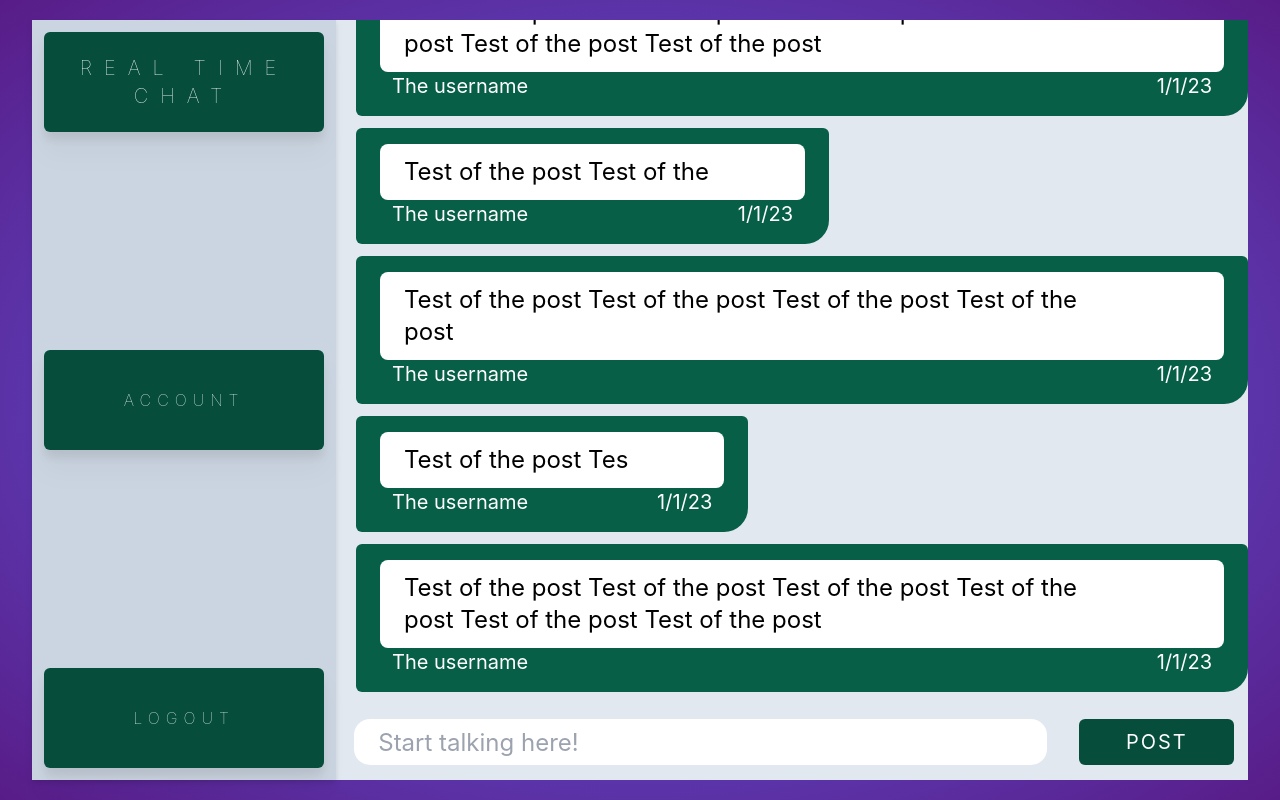
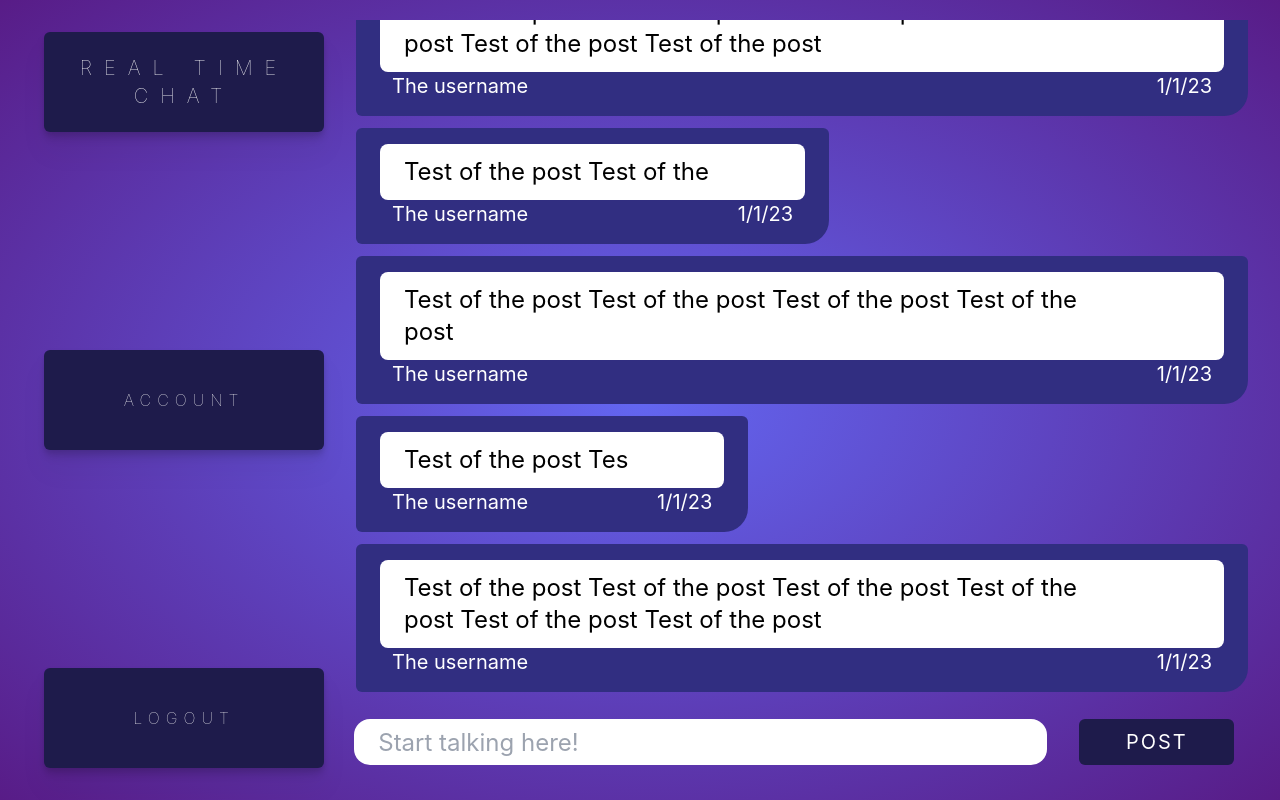
Before and after one commit to DSam87/real-time-chat-mern-frontend-v2, a React (Create React App) app: page /dashboard in a window 1280 px wide. Built offline with nearby package versions, Linux system fonts and the light colour scheme.

Commit message:
update color styles

```diff
--- a/src/components/Dash/ChatBox.jsx
+++ b/src/components/Dash/ChatBox.jsx
@@ -3,9 +3,9 @@ import ChatBoxForm from "./ChatBoxForm";
 
 function ChatBox() {
   return (
-    <div className="w-[75%] h-[100%]  flex-auto bg-slate-200 flex-grow-0">
-      <div className="flex  flex-col-reverse post-item-container w-[100%] h-[90%] max-h-[90%] bg-slate-200 overflow-auto flex-grow-0 pl-5 pt-5">
-        <div className="post-item flex flex-col justify  bg-emerald-800 text-white text-xl flex-initial w-fit py-4 px-6 rounded-md rounded-br-3xl mb-3">
+    <div className="w-[75%] h-[100%]  flex-auto  flex-grow-0">
+      <div className="flex  flex-col-reverse post-item-container w-[100%] h-[90%] max-h-[90%]  overflow-auto flex-grow-0 pl-5 pt-5">
+        <div className="post-item flex flex-col justify  bg-indigo-900 text-white text-xl  flex-initial w-fit py-4 px-6 rounded-md rounded-br-3xl mb-3">
           <p className="inline-flex  text-black  bg-white py-3 pl-6 pr-24 rounded-lg text-2xl">
             Test of the post Test of the post Test of the post Test of the post
             Test of the post Test of the post
@@ -17,7 +17,7 @@ function ChatBox() {
           </div>
         </div>
 
-        <div className="post-item flex flex-col justify  bg-emerald-800 text-white text-xl flex-initial w-fit py-4 px-6 rounded-md rounded-br-3xl mb-3">
+        <div className="post-item flex flex-col justify  bg-indigo-900 text-white text-xl flex-initial w-fit py-4 px-6 rounded-md rounded-br-3xl mb-3">
           <p className="inline-flex  text-black  bg-white py-3 pl-6 pr-24 rounded-lg text-2xl">
             Test of the post Tes
           </p>
@@ -28,7 +28,7 @@ function ChatBox() {
           </div>
         </div>
 
-        <div className="post-item flex flex-col justify  bg-emerald-800 text-white text-xl flex-initial w-fit py-4 px-6 rounded-md rounded-br-3xl mb-3">
+        <div className="post-item flex flex-col justify  bg-indigo-900 text-white text-xl flex-initial w-fit py-4 px-6 rounded-md rounded-br-3xl mb-3">
           <p className="inline-flex  text-black  bg-white py-3 pl-6 pr-24 rounded-lg text-2xl">
             Test of the post Test of the post Test of the post Test of the post
           </p>
@@ -39,7 +39,7 @@ function ChatBox() {
           </div>
         </div>
 
-        <div className="post-item flex flex-col justify  bg-emerald-800 text-white text-xl flex-initial w-fit py-4 px-6 rounded-md rounded-br-3xl mb-3">
+        <div className="post-item flex flex-col justify  bg-indigo-900 text-white text-xl flex-initial w-fit py-4 px-6 rounded-md rounded-br-3xl mb-3">
           <p className="inline-flex  text-black  bg-white py-3 pl-6 pr-24 rounded-lg text-2xl">
             Test of the post Test of the
           </p>
@@ -50,7 +50,7 @@ function ChatBox() {
           </div>
         </div>
 
-        <div className="post-item flex flex-col justify  bg-emerald-800 text-white text-xl flex-initial w-fit py-4 px-6 rounded-md rounded-br-3xl mb-3">
+        <div className="post-item flex flex-col justify  bg-indigo-900 text-white text-xl flex-initial w-fit py-4 px-6 rounded-md rounded-br-3xl mb-3">
           <p className="inline-flex  text-black  bg-white py-3 pl-6 pr-24 rounded-lg text-2xl">
             Test of the post Test of the post Test of the post Test of the post
             Test of the post Test of the post
@@ -62,7 +62,7 @@ function ChatBox() {
           </div>
         </div>
 
-        <div className="post-item flex flex-col justify  bg-emerald-800 text-white text-xl flex-initial w-fit p-6 rounded-lg mb-3">
+        <div className="post-item flex flex-col justify  bg-indigo-900 text-white text-xl flex-initial w-fit p-6 rounded-lg mb-3">
           <p className="inline-flex  text-black  bg-white py-3 pl-6 pr-24 rounded-lg text-2xl">
             Test of the post
           </p>
@@ -73,7 +73,7 @@ function ChatBox() {
           </div>
         </div>
 
-        <div className="post-item flex flex-col justify  bg-emerald-800 text-white text-xl flex-initial w-fit p-6 rounded-lg mb-3">
+        <div className="post-item flex flex-col justify  bg-indigo-900 text-white text-xl flex-initial w-fit p-6 rounded-lg mb-3">
           <p className="inline-flex  text-black  bg-white py-3 pl-6 pr-24 rounded-lg text-2xl">
             Test of the post
           </p>
--- a/src/components/Dash/ChatBoxForm.jsx
+++ b/src/components/Dash/ChatBoxForm.jsx
@@ -12,7 +12,7 @@ function ChatBoxForm() {
         ></input>
       </div>
       <div className="flex justify-center items-center text-input w-[20%] h-[100%] ">
-        <button className="text-white rounded-md uppercase text-xl bg-emerald-900 h-[60%] w-[85%] tracking-widest  hover:bg-emerald-900 hover:rounded-2xl transition-all duration-300">
+        <button className="text-white rounded-md uppercase text-xl bg-indigo-950 h-[60%] w-[85%] tracking-widest  hover:bg-indigo-900 hover:rounded-2xl transition-all duration-300">
           Post
         </button>
       </div>
--- a/src/components/Dash/Dashboard.jsx
+++ b/src/components/Dash/Dashboard.jsx
@@ -4,7 +4,7 @@ import SideNav from "./SideNav";
 
 function Dashboard() {
   return (
-    <div className="dashboard flex flex-row justify-center items-center  w-[95%] h-[95%] max-h-[95%] bg-white">
+    <div className="dashboard flex flex-row justify-center items-center  w-[95%] h-[95%] max-h-[95%] ">
       <SideNav />
       <ChatBox />
     </div>
--- a/src/components/Dash/SideNav.jsx
+++ b/src/components/Dash/SideNav.jsx
@@ -2,12 +2,12 @@ import React from "react";
 
 function SideNav() {
   return (
-    <div className="flex flex-col p-3 justify-between w-[25%] h-[100%] max-h-[100%] bg-slate-300 overflow-none flex-grow-0 drop-shadow-md text-white z-50 ">
-      <button className="w-[100%] rounded-md bg-emerald-900 transition-all duration-300 hover:scale-105 hover:drop-shadow-2xl hover:bg-emerald-800 h-[100px] drop-shadow-xl uppercase tracking-[12px] text-xl font-thin">
+    <div className="flex flex-col p-3 justify-between w-[25%] h-[100%] max-h-[100%]  overflow-none flex-grow-0 drop-shadow-md text-white z-50 ">
+      <button className="w-[100%] rounded-md bg-indigo-950 transition-all duration-300 hover:scale-105 hover:drop-shadow-2xl hover:bg-indigo-900 h-[100px] drop-shadow-xl uppercase tracking-[12px] text-xl font-thin">
         Real Time Chat
       </button>
       <div className="">
-        <button className="w-[100%] rounded-md bg-emerald-900 transition-all duration-300 hover:scale-105 hover:drop-shadow-2xl hover:bg-emerald-800 h-[100px] drop-shadow-xl uppercase tracking-[6px] text-l font-thin my-4">
+        <button className="w-[100%] rounded-md bg-indigo-950 transition-all duration-300 hover:scale-105 hover:drop-shadow-2xl hover:bg-indigo-900 h-[100px] drop-shadow-xl uppercase tracking-[6px] text-l font-thin my-4">
           Account
         </button>
         {/* <button className="w-[100%] rounded-md bg-emerald-900 transition-all duration-300 hover:scale-105 hover:drop-shadow-2xl hover:bg-emerald-800 h-[100px] drop-shadow-xl uppercase tracking-[6px] text-l font-thin my-4">
@@ -15,7 +15,7 @@ function SideNav() {
         </button> */}
       </div>
 
-      <button className="w-[100%] rounded-md bg-emerald-900 transition-all duration-300 hover:scale-105 hover:drop-shadow-2xl hover:bg-emerald-800 h-[100px] drop-shadow-xl uppercase tracking-[6px] text-l font-thin">
+      <button className="w-[100%] rounded-md bg-indigo-950 transition-all duration-300 hover:scale-105 hover:drop-shadow-2xl hover:bg-indigo-900 h-[100px] drop-shadow-xl uppercase tracking-[6px] text-l font-thin">
         Logout
       </button>
     </div>
--- a/src/index.css
+++ b/src/index.css
@@ -23,7 +23,7 @@ code {
 
 /* width */
 ::-webkit-scrollbar {
-  width: 5px;
+  width: 0px;
 }
 
 /* Track */
```
